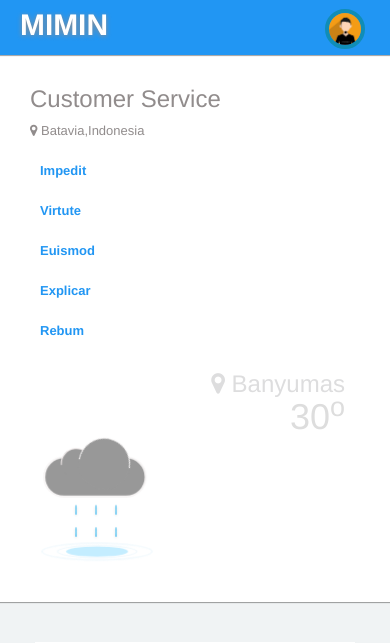
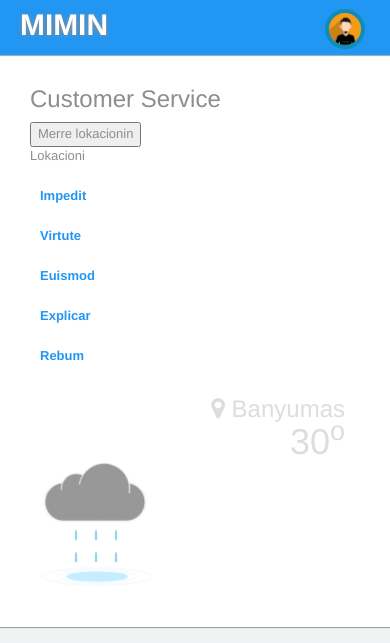
Before and after one commit to gentrexha/iDitar, a PHP site: page /Home.php in a window 390 px wide. Shown: the top 643 px of the page. Run offline with PHP 8.4, Linux system fonts and the light colour scheme; a user stored in the database is signed in; data comes from the database, SQL or seed files in the repository; some libraries are stand-ins or nearby versions; some web fonts are replaced.

Commit message:
implementimi i geolocation ne Home.php

```diff
--- a/Home.php
+++ b/Home.php
@@ -127,7 +127,27 @@
                 chart.draw(data, options);
             }
         }
+
     </script>
+
+
+	<script type="text/javascript">
+var x = document.getElementById("genti");
+
+function getLocation() {
+    if (navigator.geolocation) {
+        navigator.geolocation.getCurrentPosition(showPosition);
+    } else {
+        x.innerHTML = "Geolocation is not supported by this browser.";
+    }
+}
+function showPosition(position) {
+	console.log("Latitude: " + position.coords.latitude +
+    "<br>Longitude: " + position.coords.longitude);
+    x.innerHTML = "Latitude: " + position.coords.latitude +
+    "<br>Longitude: " + position.coords.longitude;
+}
+</script>
 
 
   </head>
@@ -322,7 +342,9 @@
                   <div class="panel-body">
                       <div class="col-md-6 col-sm-12">
                         <h3 class="animated fadeInLeft">Customer Service</h3>
-                        <p class="animated fadeInDown"><span class="fa  fa-map-marker"></span> Batavia,Indonesia</p>
+						<button onclick="getLocation()">Merre lokacionin</button>
+
+                        <p  id="Location">Lokacioni</p>
 
                         <ul class="nav navbar-nav">
                             <li><a href="" >Impedit</a></li>
@@ -333,8 +355,8 @@
                         </ul>
                     </div>
                     <div class="col-md-6 col-sm-12">
-                        <div class="col-md-6 col-sm-6 text-right" style="padding-left:10px;">
-                          <h3 style="color:#DDDDDE;"><span class="fa  fa-map-marker"></span> Banyumas</h3>
+                        <div class="col-md-6 col-sm-6 text-right" id="Location1" style="padding-left:10px;">
+                          <h3 id="genti" style="color:#DDDDDE;"><span class="fa  fa-map-marker"></span> Banyumas</h3>
                           <h1 style="margin-top: -10px;color: #ddd;">30<sup>o</sup></h1>
                         </div>
                         <div class="col-md-6 col-sm-6">
```
